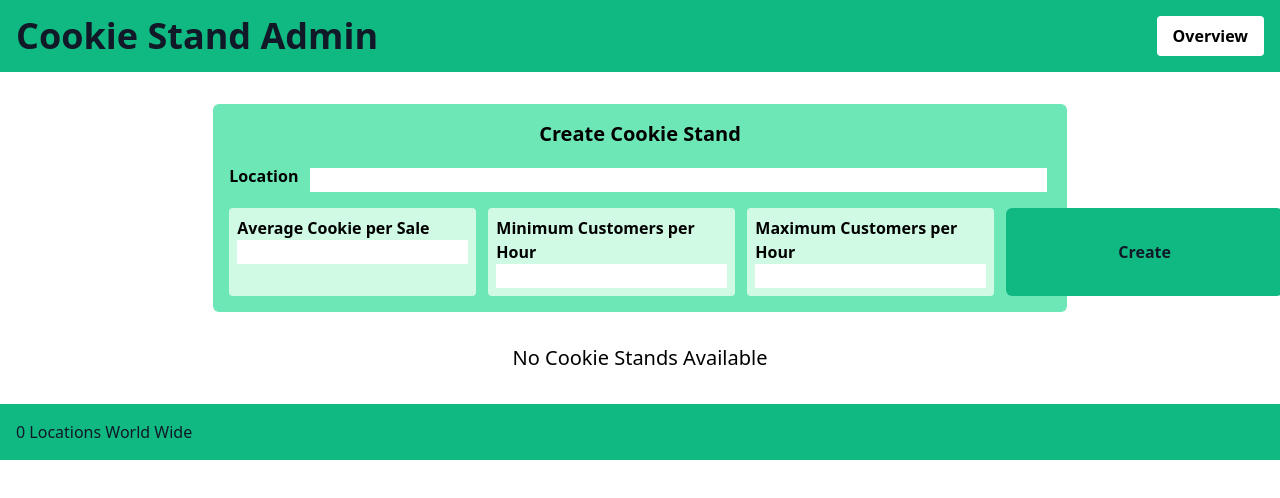
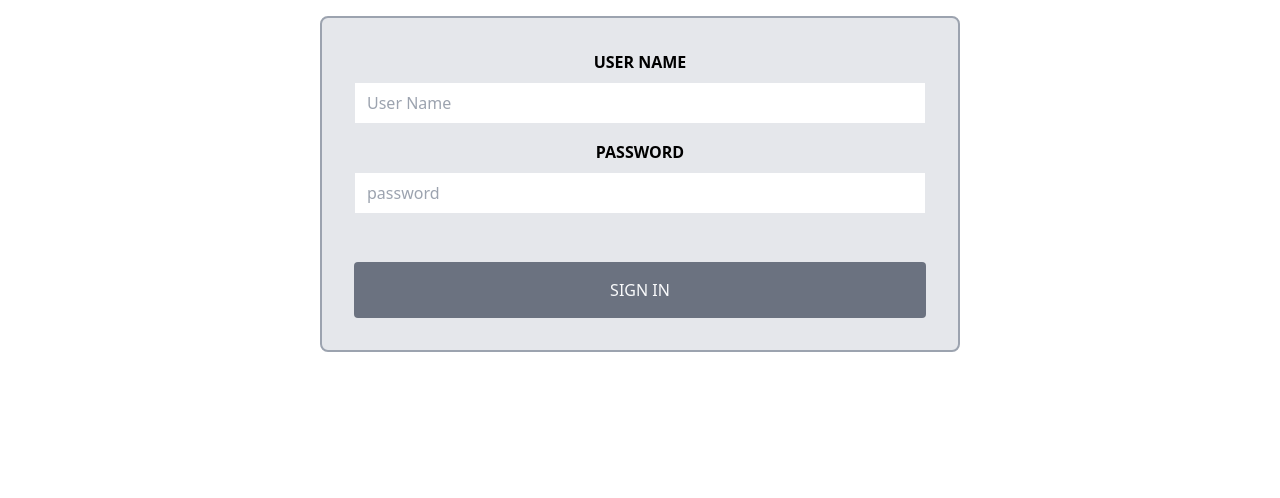
Before and after one commit to issasalman/cookie-stand-admin, a Next.js app: page / in a window 1280 px wide. Shown: the top 498 px of the page. Built offline with nearby package versions, Linux system fonts and the light colour scheme.

Commit message:
done lab 39

```diff
--- a/components/CookieStandAdmin.js
+++ b/components/CookieStandAdmin.js
@@ -1,11 +1,15 @@
 import Form from "./Form";
-import React, { useState } from "react";
+import React, { useState, useEffect } from "react";
 import hours from "../data";
 import Main from "./Main";
 import Header from "../components/Header";
 import Footer from "../components/Footer";
+import axios from "axios";
 
-const CookieStandAdmin = () => {
+const baseUrl = "https://cookie-stand-api-issa.herokuapp.com/";
+const responsesEndPoint = baseUrl + "api/v1/cookie_stands/";
+
+const CookieStandAdmin = (props) => {
   const [cookiesData, setCookiesData] = useState([]);
   const [sumOfSums, setSumOfSums] = useState([]);
 
@@ -23,11 +27,12 @@ const CookieStandAdmin = () => {
   };
   const createCookieStand = (event) => {
     event.preventDefault();
+
     const data = {
       location: event.target.location.value,
-      averageCookies: Number(event.target.avg.value),
-      minCustomers: Number(event.target.min.value),
-      maxCustomers: Number(event.target.max.value),
+      average_cookies_per_sale: Number(event.target.avg.value),
+      minimum_customers_per_hour: Number(event.target.min.value),
+      maximum_customers_per_hour: Number(event.target.max.value),
       hourly_sales: calculateCookie(
         event.target.min.value,
         event.target.max.value,
@@ -35,7 +40,17 @@ const CookieStandAdmin = () => {
       ),
     };
 
+    const configPost = {
+      method: "POST",
+      url: responsesEndPoint,
+      headers: { Authorization: `Bearer ${props.token}` },
+      data: data,
+    };
+
+    axios(configPost);
+
     setCookiesData([...cookiesData, data]);
+
     let arr1 = [];
     let megaSum = 0;
     for (let i = 0; i < hours.length; i++) {
@@ -52,6 +67,62 @@ const CookieStandAdmin = () => {
     setSumOfSums([...arr1, megaSum]);
   };
 
+  useEffect(() => {
+    if (props.token) {
+      getRepliesFromAPI();
+    }
+  }, []);
+
+  var storeData;
+  const getRepliesFromAPI = async () => {
+    console.log("hiii");
+
+    const config = { headers: { Authorization: "Bearer " + props.token } };
+    axios.get(responsesEndPoint, config).then((res) => {
+      console.log("hiiiia", res.data);
+
+      let arr2 = [];
+      res.data.map((item) => {
+        storeData = {
+          id: item.id,
+          location: item.location,
+          avg: item.average_cookies_per_sale,
+          min: item.minimum_customers_per_hour,
+          max: item.maximum_customers_per_hour,
+          hourly_sales: item.hourly_sales,
+        };
+        arr2.push(storeData);
+        setCookiesData([...cookiesData, ...arr2]);
+
+        return storeData;
+      });
+
+      let arr1 = [];
+      let megaSum = 0;
+      for (let i = 0; i < hours.length; i++) {
+        let sum = 0;
+
+        for (let j = 0; j < cookiesData.length; j++) {
+          sum += cookiesData[j].hourly_sales[i];
+        }
+
+        sum += storeData.hourly_sales[i];
+        megaSum += sum;
+        arr1.push(sum);
+      }
+      setSumOfSums([...arr1, megaSum]);
+    });
+
+  };
+
+  const deleteHandler =  (id) => {
+    const configDelete = {
+      method: "DELETE",
+      url: `https://cookie-stand-api-issa.herokuapp.com/api/v1/cookie_stands/${id}`,
+      headers: { Authorization: `Bearer ${props.token}` },
+    };
+     axios(configDelete).then(function (response) {});
+  };
   return (
     <main>
       <Header />
@@ -61,6 +132,7 @@ const CookieStandAdmin = () => {
         cookiesData={cookiesData}
         createCookieStand={createCookieStand}
         sumOfSums={sumOfSums}
+        deleteHandler={deleteHandler}
       />
       <Footer standCounter={cookiesData.length} />
     </main>
--- a/components/Footer.js
+++ b/components/Footer.js
@@ -3,11 +3,11 @@ import Overview from "../pages/overview";
 const Footer = (props) => {
   console.log(props);
   return (
-    <div className="flex justify-between mt-8 p-4 text-gray-900 bg-emerald-500">
+    <div className="mt-8 p-4 text-gray-900 bg-emerald-500">
       {props.flags ? (
        <></>
       ) : (
-        <p className="text-l">{`${props.standCounter} Locations World Wide`}</p>
+        <p className="text-l text-center">{`${props.standCounter} Locations World Wide`}</p>
       )}
     </div>
   );
--- a/components/Form.js
+++ b/components/Form.js
@@ -3,32 +3,33 @@ import React, { useState } from "react";
 const Form=(props)=> {
     return (
         <>
-            <form className=" bg-emerald-300 mt-8 p-4 w-2/3 mx-auto items-center rounded-md"  onSubmit={props.cookiestand}>
-                <h2 className="font-bold text-xl text-center pb-4">Create Cookie Stand</h2>
+            <form className=" bg-emerald-300 mt-8 p-4 w-5/6 mx-auto items-center rounded-md"  onSubmit={props.cookiestand}>
+                <label className="font-semibold pl-96 mr-2">ADD LOCATION</label>
+
                 <div className='flex mb-3 '>
-                    <label className="font-semibold mr-2">Location</label>
-                    <input type="text" className="w-full flex-auto m-1" name="location" />
+                    <input type="text" placeholder="Cookie Stand Location" className=" w-2/3 mx-10" name="location" />
+                    <button className=" px-28 mx-30 py-2  bg-emerald-500 rounded-md font-semibold text-gray-900">Create Stand</button>
                 </div>
                 <div className='flex'>
 
-                    <div className='flex w-full space-x-3'>
-                        <div className='flex flex-col p-2 rounded bg-emerald-100'>
-                            <label className="  font-semibold"  >Average Cookie per Sale</label>
-                            <input type="number" className="" name="avg" />
+                    <div className='flex space-x-32 '>
+
+
+                        <div className='flex flex-col  w-full  mx-10 '>
+                            <label className=" font-semibold  pl-10" >Minimum Customers per Hour</label>
+                            <input type="number" defaultValue ='0' className="  px-14 py-1" name="min" />
                         </div>
 
-                        <div className='flex flex-col p-2 pb-2 rounded bg-emerald-100'>
-                            <label className=" font-semibold" >Minimum Customers per Hour</label>
-                            <input type="number" className="" name="min" />
+                        <div className='flex flex-col  w-full mx-10'>
+                            <label className="  font-semibold  pl-10" >Maximum Customers per Hour</label>
+                            <input type="number" defaultValue ='0' name="max" className=" px-14 py-1" />
                         </div>
-
-                        <div className='flex flex-col p-2 pb-2 rounded bg-emerald-100'>
-                            <label className="  font-semibold" >Maximum Customers per Hour</label>
-                            <input type="number" name="max" />
+                        <div className='flex flex-col  w-full mx-10'>
+                            <label className="  font-semibold  pl-10"  >Average Cookie per Sale</label>
+                            <input type="number" defaultValue ='0' className=" px-14 py-1" name="avg" />
                         </div>
 
 
-                        <button className=" px-28 mx-30 py-2  bg-emerald-500 rounded-md font-semibold text-gray-900">Create</button>
 
                     </div>
 
--- /dev/null
+++ b/components/LoginForm.js
@@ -0,0 +1,37 @@
+import React from 'react'
+import {useState} from 'react';
+function LoginForm({submitHandler}) {
+
+    // const [credintials, setCredintials]=useState({username:'', password:''});
+    // const usernameChangeHandler =(e)=>{
+    //     console.log(e.target.value);
+    //     setCredintials({username:e.target.value})
+    //     console.log(credintials);
+    // }
+
+    // const passwordChangeHandler =(e)=>{
+    //     console.log(e.target.value);
+    //     setCredintials({...credintials, password:e.target.value});
+    //     console.log(credintials);
+    // }
+
+    return (
+
+        <form className="flex flex-col w-1/2 gap-4 p-8 mx-auto my-4 text-center bg-gray-200 border-2 border-gray-400 rounded-lg text-md" onSubmit={submitHandler} method='post'>
+            <div className="flex flex-col ">
+                <label className="mb-2 font-bold uppercase text-grey-darkest" for="username">User Name</label>
+                <input className="px-3 py-2 border text-grey-darkest" type="text" name="username" id="username" placeholder="User Name"  />
+            </div>
+
+            <div className="flex flex-col ">
+                <label className="mb-2 font-bold uppercase text-grey-darkest" for="password">Password</label>
+                <input className="px-3 py-2 border text-grey-darkest" type="password" name="password" id="password" placeholder="password"  />
+            </div>
+
+            <button className="px-3 py-4 mt-8 uppercase bg-gray-500 rounded text-green hover:bg-gray-600 text-gray-50" type="submit">Sign In</button>
+
+        </form>
+    )
+}
+
+export default LoginForm
--- a/components/Main.js
+++ b/components/Main.js
@@ -2,11 +2,11 @@ import Form from './Form';
 import ReportTable from './ReportTable';
 
 
-function Main({ cookiesData,sumOfSums }) {
+function Main({ cookiesData,sumOfSums ,deleteHandler}) {
 
     return (
         <main className="flex flex-col items-center ">
-            {cookiesData.length > 0 ? <ReportTable sumOfSums={sumOfSums} cookiesData={cookiesData} /> : <p className="pt-8 text-xl  text-center">No Cookie Stands Available</p>}
+            {cookiesData.length > 0 ? <ReportTable deleteHandler={deleteHandler} sumOfSums={sumOfSums} cookiesData={cookiesData} /> : <p className="pt-8 text-xl  text-center">No Cookie Stands Available</p>}
 
         </main>
     );
--- a/package.json
+++ b/package.json
@@ -6,6 +6,7 @@
     "start": "next start"
   },
   "dependencies": {
+    "axios": "^0.24.0",
     "next": "latest",
     "react": "^17.0.2",
     "react-dom": "^17.0.2"
--- a/pages/index.js
+++ b/pages/index.js
@@ -1,20 +1,34 @@
 import Headl from '../components/Head'
 import CookieStandAdmin from '../components/CookieStandAdmin';
+import LoginForm from '../components/LoginForm'
+import React, { useState } from "react";
+import axios from 'axios';
+
+const baseUrl ='https://cookie-stand-api-issa.herokuapp.com/';
+const tokenUrl = baseUrl+'api/token/';
 
 
  const Home=(props)=> {
-  return (
-    <>
-      <Headl>
-        <title>Cookie Stand Admin</title>
-      </Headl>
-      <body>
 
-        <CookieStandAdmin />
+  const [token, setToken] = useState('');
 
-      </body>
 
-    </>
-  )
+  const submitHandler = async (e)=>{
+    e.preventDefault();
+    const data = {
+      username: (e.target.username.value),
+      password: (e.target.password.value),
+    };
+
+    e.preventDefault();
+    axios.post(tokenUrl,data).then(data=>{
+      setToken(data.data.access)
+    });
+    console.log(token)
+  }
+  if (!token) return <LoginForm submitHandler={submitHandler}/>
+  return (<CookieStandAdmin token={token}/>
+     )
+
 }
 export default Home
```
Also changed, not shown: components/ReportTable.js (+37 -18 lines), 1 other file (tests, documents, lock files or other folders).
